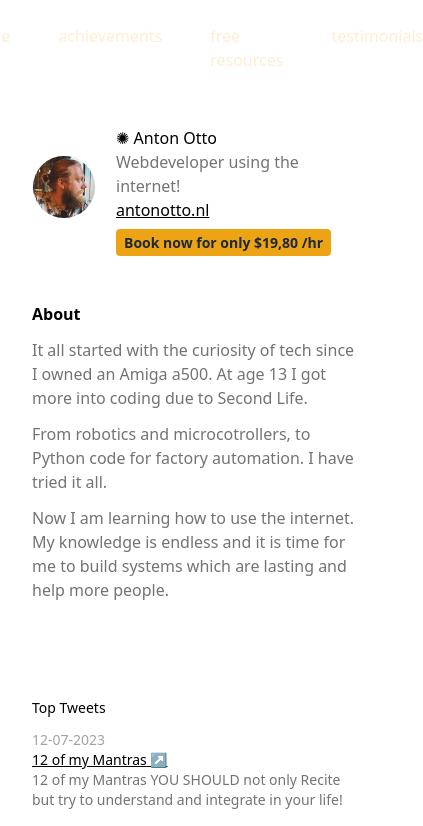
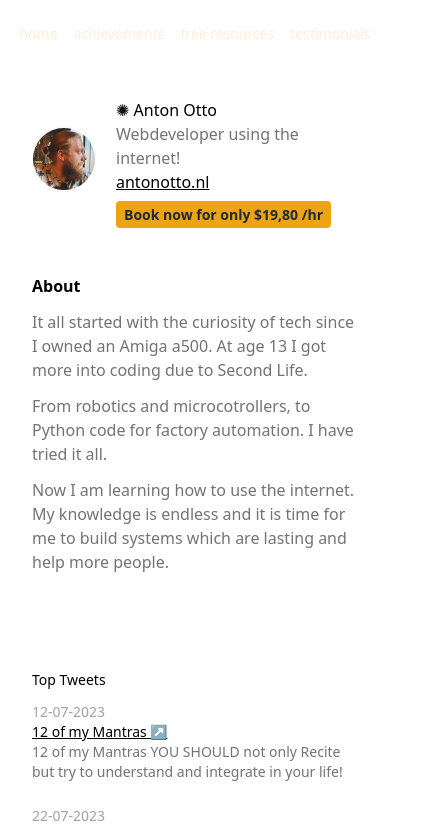
Before and after one commit to anton-otto/svelte-template, a SvelteKit app in the folder personal/: page / in a window 390 px wide. Shown: the top 826 px of the page, 423 px wide, since content can reach past the window. Built offline with nearby package versions, Linux system fonts and the light colour scheme.

Commit message:
mobile fixes

```diff
--- a/personal/src/routes/+layout.svelte
+++ b/personal/src/routes/+layout.svelte
@@ -2,7 +2,7 @@
     import "../app.css";
 </script>
 
-<nav class="text-orange-100 flex gap-12 justify-center pt-6">
+<nav class="text-orange-100 flex gap-4 md:gap-12 justify-center pt-6 text-sm md:text-base">
     <a href="/">home</a>
     <a href="/achievements">achievements</a>
     <a href="/resources">free resources</a>
```
